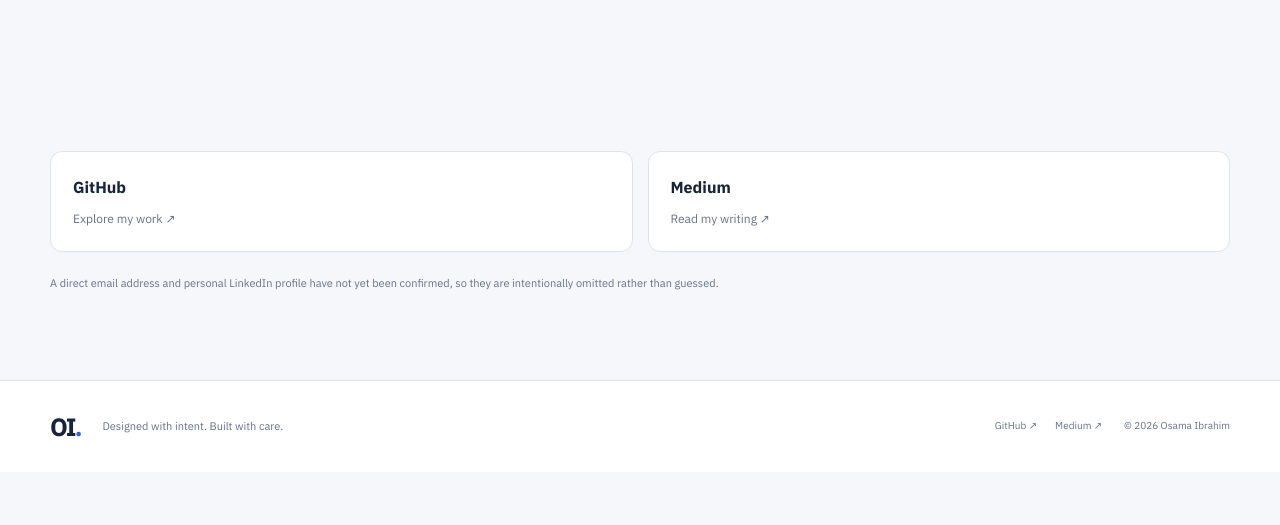
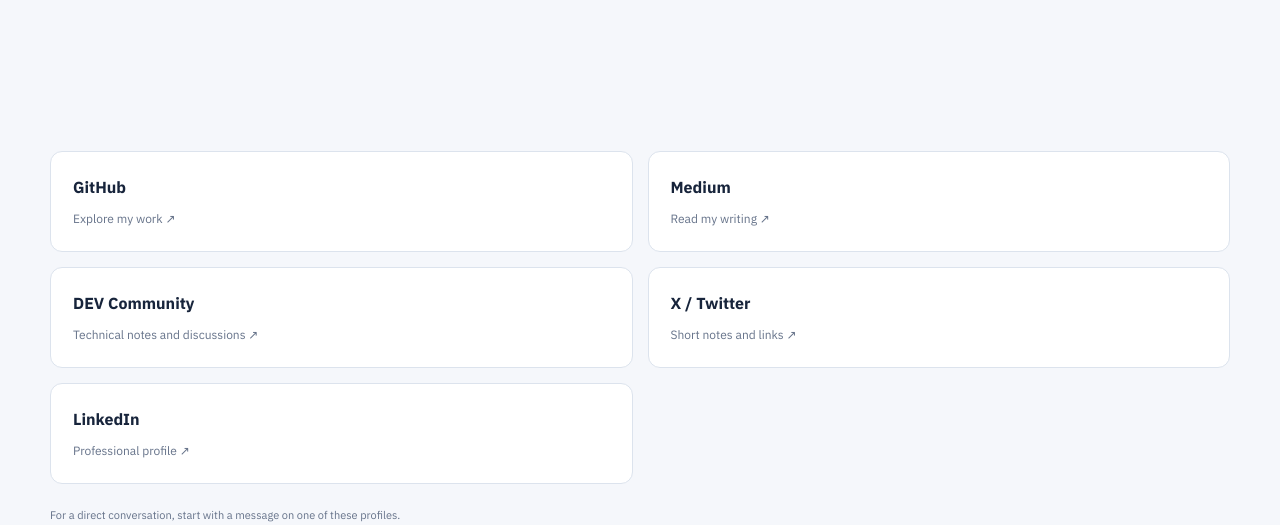
Before and after one commit to osama865/portfolio-react, an Astro site in the folder astro/: page /contact in a window 1280 px wide. Shown: the part 427-952 px from the top of the page. Before the commit the page ends 899 px from the top, so only its background shows below. Built offline with nearby package versions, Linux system fonts and the light colour scheme; Astro itself is replaced by a stand-in of ours.

Commit message:
Connect verified social profiles across the portfolio

```diff
--- a/astro/src/layouts/SiteLayout.astro
+++ b/astro/src/layouts/SiteLayout.astro
@@ -23,7 +23,7 @@ const { title = "Osama Ibrahim — Full-stack developer", description = "I build
     <button class="menu-button" aria-label="Toggle navigation" aria-expanded="false" data-menu>☰</button>
   </div></header>
   <main id="main"><slot /></main>
-  <footer class="site-footer"><div class="container footer-wrap"><a class="brand" href="/"><b>OI<span>.</span></b></a><p>Designed with intent. Built with care.</p><div><a href="https://github.com/osama865" target="_blank" rel="noreferrer">GitHub ↗</a><a href="https://medium.com/@osama1010" target="_blank" rel="noreferrer">Medium ↗</a></div><small>© {new Date().getFullYear()} Osama Ibrahim</small></div></footer>
+  <footer class="site-footer"><div class="container footer-wrap"><a class="brand" href="/"><b>OI<span>.</span></b></a><p>Designed with intent. Built with care.</p><div><a href="https://github.com/osama865" target="_blank" rel="noreferrer">GitHub ↗</a><a href="https://medium.com/@osama1010" target="_blank" rel="noreferrer">Medium ↗</a><a href="https://dev.to/osam1010" target="_blank" rel="noreferrer">DEV ↗</a><a href="https://x.com/Osam1010" target="_blank" rel="noreferrer">X ↗</a><a href="https://www.linkedin.com/in/osama-ibrahim-a854841a5/" target="_blank" rel="noreferrer">LinkedIn ↗</a></div><small>© {new Date().getFullYear()} Osama Ibrahim</small></div></footer>
   <script>
     const root = document.documentElement;
     const saved = localStorage.getItem("portfolio-theme");
--- a/astro/src/pages/contact.astro
+++ b/astro/src/pages/contact.astro
@@ -3,5 +3,5 @@ import SiteLayout from "../layouts/SiteLayout.astro";
 ---
 <SiteLayout title="Contact — Osama Ibrahim" description="Get in touch with Osama Ibrahim about software and product projects.">
 <section class="page-hero"><div class="container"><small class="eyebrow">CONTACT / START A CONVERSATION</small><h1>Have a good problem?<br/><em style="color:var(--blue);font-style:normal">Let's work on it.</em></h1><p>If you're building a product, improving an existing system or exploring an idea, I'd be glad to hear what you're working on.</p></div></section>
-<section class="section"><div class="container contact-links"><a href="https://github.com/osama865" target="_blank" rel="noreferrer"><b>GitHub</b><span>Explore my work ↗</span></a><a href="https://medium.com/@osama1010" target="_blank" rel="noreferrer"><b>Medium</b><span>Read my writing ↗</span></a></div><p class="container" style="color:var(--muted);font-size:11px;margin-top:22px">A direct email address and personal LinkedIn profile have not yet been confirmed, so they are intentionally omitted rather than guessed.</p></section>
+<section class="section"><div class="container contact-links"><a href="https://github.com/osama865" target="_blank" rel="noreferrer"><b>GitHub</b><span>Explore my work ↗</span></a><a href="https://medium.com/@osama1010" target="_blank" rel="noreferrer"><b>Medium</b><span>Read my writing ↗</span></a><a href="https://dev.to/osam1010" target="_blank" rel="noreferrer"><b>DEV Community</b><span>Technical notes and discussions ↗</span></a><a href="https://x.com/Osam1010" target="_blank" rel="noreferrer"><b>X / Twitter</b><span>Short notes and links ↗</span></a><a href="https://www.linkedin.com/in/osama-ibrahim-a854841a5/" target="_blank" rel="noreferrer"><b>LinkedIn</b><span>Professional profile ↗</span></a></div><p class="container" style="color:var(--muted);font-size:11px;margin-top:22px">For a direct conversation, start with a message on one of these profiles.</p></section>
 </SiteLayout>
```
